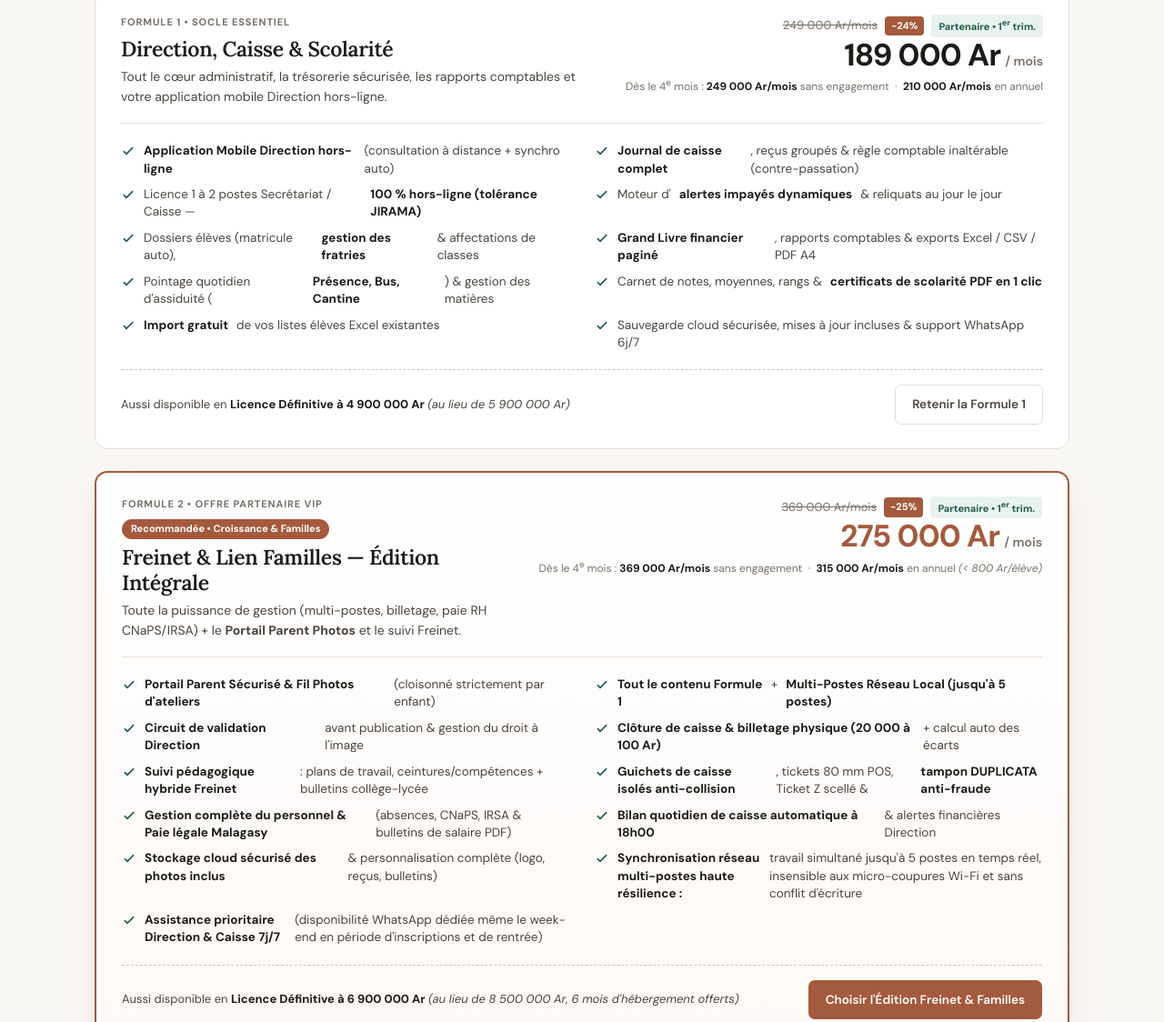
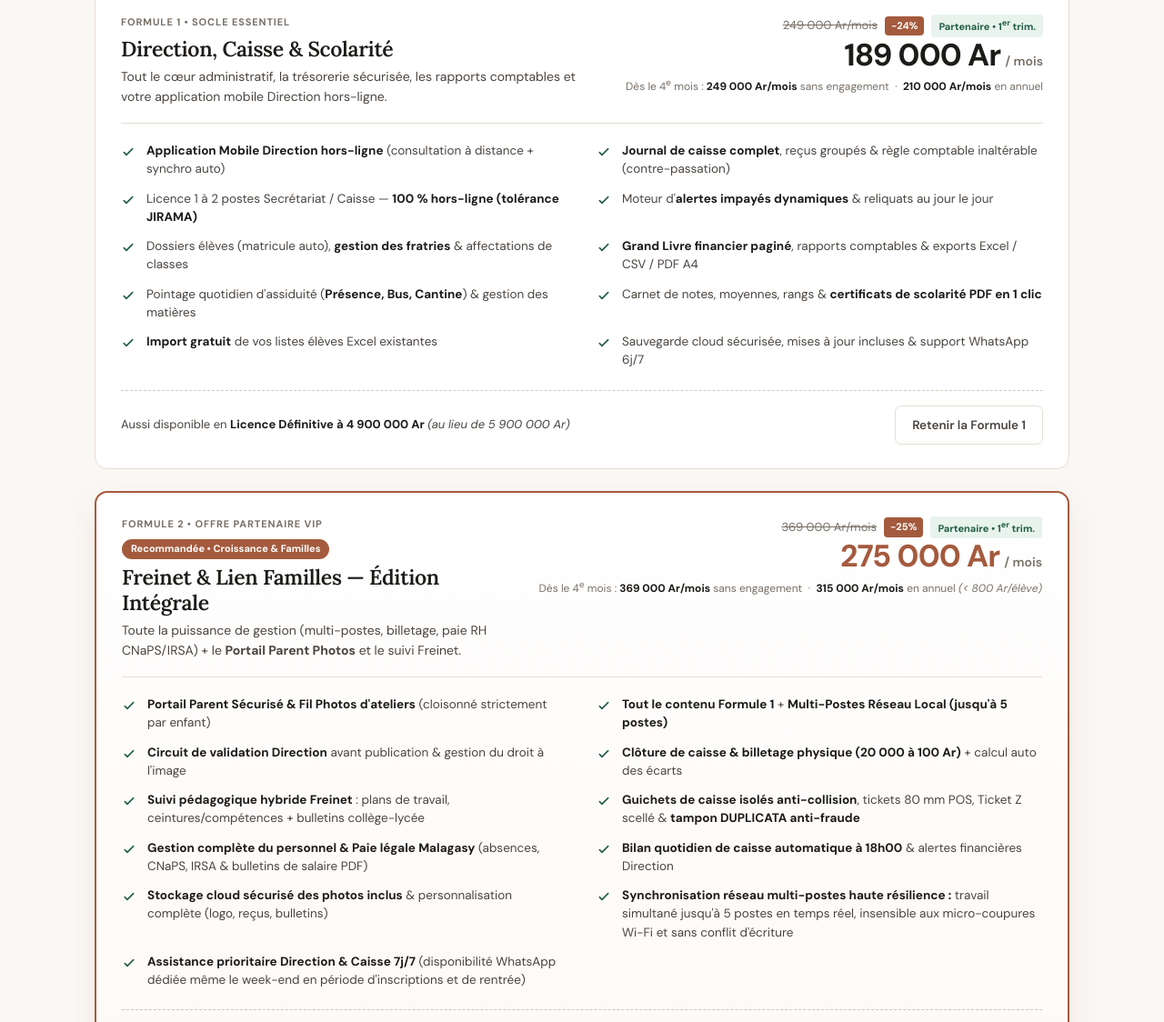
Before and after one commit to ManoaRANDRIANARISOA/prospectus-missi, a website: page public/education/study-agent-freinet.html in a window 1280 px wide. Shown: the part 3551-4675 px from the top of the page at 91% size. Drawn offline with Linux system fonts and the light colour scheme.

Commit message:
fix(css): replace flex with grid on features list and wrap text in span for perfect alignment

```diff
--- a/public/education/study-agent-freinet.html
+++ b/public/education/study-agent-freinet.html
@@ -427,13 +427,33 @@
     .features-2col {
       display: grid;
       grid-template-columns: 1fr 1fr;
-      gap: 9px 28px;
+      gap: 12px 32px;
       list-style: none;
-      margin-bottom: 20px;
+      margin-bottom: 22px;
     }
-    .features-2col li { display: flex; align-items: flex-start; gap: 9px; font-size: 13.5px; color: var(--ink-2); line-height: 1.44; }
-    .features-2col li svg { width: 16px; height: 16px; color: var(--sage); flex-shrink: 0; margin-top: 2px; }
-    .features-2col li strong { color: var(--ink); }
+    .features-2col li {
+      display: grid;
+      grid-template-columns: 18px 1fr;
+      align-items: start;
+      gap: 10px;
+      font-size: 13.5px;
+      color: var(--ink-2);
+      line-height: 1.5;
+    }
+    .features-2col li svg {
+      width: 16px;
+      height: 16px;
+      color: var(--sage);
+      flex-shrink: 0;
+      margin-top: 3px;
+    }
+    .features-2col li span {
+      display: block;
+      min-width: 0;
+    }
+    .features-2col li strong {
+      color: var(--ink);
+    }
 
     .offer-footer-bar {
       display: flex;
@@ -1039,16 +1059,16 @@
             </div>
 
             <ul class="features-2col">
-              <li><svg fill="none" stroke="currentColor" stroke-width="2.5" viewBox="0 0 24 24"><path stroke-linecap="round" stroke-linejoin="round" d="M5 13l4 4L19 7"/></svg><strong>Application Mobile Direction hors-ligne</strong> (consultation à distance + synchro auto)</li>
-              <li><svg fill="none" stroke="currentColor" stroke-width="2.5" viewBox="0 0 24 24"><path stroke-linecap="round" stroke-linejoin="round" d="M5 13l4 4L19 7"/></svg><strong>Journal de caisse complet</strong>, reçus groupés &amp; règle comptable inaltérable (contre-passation)</li>
-              <li><svg fill="none" stroke="currentColor" stroke-width="2.5" viewBox="0 0 24 24"><path stroke-linecap="round" stroke-linejoin="round" d="M5 13l4 4L19 7"/></svg>Licence 1 à 2 postes Secrétariat / Caisse — <strong>100 % hors-ligne (tolérance JIRAMA)</strong></li>
-              <li><svg fill="none" stroke="currentColor" stroke-width="2.5" viewBox="0 0 24 24"><path stroke-linecap="round" stroke-linejoin="round" d="M5 13l4 4L19 7"/></svg>Moteur d'<strong>alertes impayés dynamiques</strong> &amp; reliquats au jour le jour</li>
-              <li><svg fill="none" stroke="currentColor" stroke-width="2.5" viewBox="0 0 24 24"><path stroke-linecap="round" stroke-linejoin="round" d="M5 13l4 4L19 7"/></svg>Dossiers élèves (matricule auto), <strong>gestion des fratries</strong> &amp; affectations de classes</li>
-              <li><svg fill="none" stroke="currentColor" stroke-width="2.5" viewBox="0 0 24 24"><path stroke-linecap="round" stroke-linejoin="round" d="M5 13l4 4L19 7"/></svg><strong>Grand Livre financier paginé</strong>, rapports comptables &amp; exports Excel / CSV / PDF A4</li>
-              <li><svg fill="none" stroke="currentColor" stroke-width="2.5" viewBox="0 0 24 24"><path stroke-linecap="round" stroke-linejoin="round" d="M5 13l4 4L19 7"/></svg>Pointage quotidien d'assiduité (<strong>Présence, Bus, Cantine</strong>) &amp; gestion des matières</li>
-              <li><svg fill="none" stroke="currentColor" stroke-width="2.5" viewBox="0 0 24 24"><path stroke-linecap="round" stroke-linejoin="round" d="M5 13l4 4L19 7"/></svg>Carnet de notes, moyennes, rangs &amp; <strong>certificats de scolarité PDF en 1 clic</strong></li>
-              <li><svg fill="none" stroke="currentColor" stroke-width="2.5" viewBox="0 0 24 24"><path stroke-linecap="round" stroke-linejoin="round" d="M5 13l4 4L19 7"/></svg><strong>Import gratuit</strong> de vos listes élèves Excel existantes</li>
-              <li><svg fill="none" stroke="currentColor" stroke-width="2.5" viewBox="0 0 24 24"><path stroke-linecap="round" stroke-linejoin="round" d="M5 13l4 4L19 7"/></svg>Sauvegarde cloud sécurisée, mises à jour incluses &amp; support WhatsApp 6j/7</li>
+              <li><svg fill="none" stroke="currentColor" stroke-width="2.5" viewBox="0 0 24 24"><path stroke-linecap="round" stroke-linejoin="round" d="M5 13l4 4L19 7"/></svg><span><strong>Application Mobile Direction hors-ligne</strong> (consultation à distance + synchro auto)</span></li>
+              <li><svg fill="none" stroke="currentColor" stroke-width="2.5" viewBox="0 0 24 24"><path stroke-linecap="round" stroke-linejoin="round" d="M5 13l4 4L19 7"/></svg><span><strong>Journal de caisse complet</strong>, reçus groupés &amp; règle comptable inaltérable (contre-passation)</span></li>
+              <li><svg fill="none" stroke="currentColor" stroke-width="2.5" viewBox="0 0 24 24"><path stroke-linecap="round" stroke-linejoin="round" d="M5 13l4 4L19 7"/></svg><span>Licence 1 à 2 postes Secrétariat / Caisse — <strong>100 % hors-ligne (tolérance JIRAMA)</strong></span></li>
+              <li><svg fill="none" stroke="currentColor" stroke-width="2.5" viewBox="0 0 24 24"><path stroke-linecap="round" stroke-linejoin="round" d="M5 13l4 4L19 7"/></svg><span>Moteur d'<strong>alertes impayés dynamiques</strong> &amp; reliquats au jour le jour</span></li>
+              <li><svg fill="none" stroke="currentColor" stroke-width="2.5" viewBox="0 0 24 24"><path stroke-linecap="round" stroke-linejoin="round" d="M5 13l4 4L19 7"/></svg><span>Dossiers élèves (matricule auto), <strong>gestion des fratries</strong> &amp; affectations de classes</span></li>
+              <li><svg fill="none" stroke="currentColor" stroke-width="2.5" viewBox="0 0 24 24"><path stroke-linecap="round" stroke-linejoin="round" d="M5 13l4 4L19 7"/></svg><span><strong>Grand Livre financier paginé</strong>, rapports comptables &amp; exports Excel / CSV / PDF A4</span></li>
+              <li><svg fill="none" stroke="currentColor" stroke-width="2.5" viewBox="0 0 24 24"><path stroke-linecap="round" stroke-linejoin="round" d="M5 13l4 4L19 7"/></svg><span>Pointage quotidien d'assiduité (<strong>Présence, Bus, Cantine</strong>) &amp; gestion des matières</span></li>
+              <li><svg fill="none" stroke="currentColor" stroke-width="2.5" viewBox="0 0 24 24"><path stroke-linecap="round" stroke-linejoin="round" d="M5 13l4 4L19 7"/></svg><span>Carnet de notes, moyennes, rangs &amp; <strong>certificats de scolarité PDF en 1 clic</strong></span></li>
+              <li><svg fill="none" stroke="currentColor" stroke-width="2.5" viewBox="0 0 24 24"><path stroke-linecap="round" stroke-linejoin="round" d="M5 13l4 4L19 7"/></svg><span><strong>Import gratuit</strong> de vos listes élèves Excel existantes</span></li>
+              <li><svg fill="none" stroke="currentColor" stroke-width="2.5" viewBox="0 0 24 24"><path stroke-linecap="round" stroke-linejoin="round" d="M5 13l4 4L19 7"/></svg><span>Sauvegarde cloud sécurisée, mises à jour incluses &amp; support WhatsApp 6j/7</span></li>
             </ul>
 
             <div class="offer-footer-bar">
@@ -1110,17 +1130,17 @@
             </div>
 
             <ul class="features-2col">
-              <li><svg fill="none" stroke="currentColor" stroke-width="2.5" viewBox="0 0 24 24"><path stroke-linecap="round" stroke-linejoin="round" d="M5 13l4 4L19 7"/></svg><strong>Portail Parent Sécurisé &amp; Fil Photos d'ateliers</strong> (cloisonné strictement par enfant)</li>
-              <li><svg fill="none" stroke="currentColor" stroke-width="2.5" viewBox="0 0 24 24"><path stroke-linecap="round" stroke-linejoin="round" d="M5 13l4 4L19 7"/></svg><strong>Tout le contenu Formule 1</strong> + <strong>Multi-Postes Réseau Local (jusqu'à 5 postes)</strong></li>
-              <li><svg fill="none" stroke="currentColor" stroke-width="2.5" viewBox="0 0 24 24"><path stroke-linecap="round" stroke-linejoin="round" d="M5 13l4 4L19 7"/></svg><strong>Circuit de validation Direction</strong> avant publication &amp; gestion du droit à l'image</li>
-              <li><svg fill="none" stroke="currentColor" stroke-width="2.5" viewBox="0 0 24 24"><path stroke-linecap="round" stroke-linejoin="round" d="M5 13l4 4L19 7"/></svg><strong>Clôture de caisse &amp; billetage physique (20 000 à 100 Ar)</strong> + calcul auto des écarts</li>
-              <li><svg fill="none" stroke="currentColor" stroke-width="2.5" viewBox="0 0 24 24"><path stroke-linecap="round" stroke-linejoin="round" d="M5 13l4 4L19 7"/></svg><strong>Suivi pédagogique hybride Freinet</strong> : plans de travail, ceintures/compétences + bulletins collège-lycée</li>
-              <li><svg fill="none" stroke="currentColor" stroke-width="2.5" viewBox="0 0 24 24"><path stroke-linecap="round" stroke-linejoin="round" d="M5 13l4 4L19 7"/></svg><strong>Guichets de caisse isolés anti-collision</strong>, tickets 80 mm POS, Ticket Z scellé &amp; <strong>tampon DUPLICATA anti-fraude</strong></li>
-              <li><svg fill="none" stroke="currentColor" stroke-width="2.5" viewBox="0 0 24 24"><path stroke-linecap="round" stroke-linejoin="round" d="M5 13l4 4L19 7"/></svg><strong>Gestion complète du personnel &amp; Paie légale Malagasy</strong> (absences, CNaPS, IRSA &amp; bulletins de salaire PDF)</li>
-              <li><svg fill="none" stroke="currentColor" stroke-width="2.5" viewBox="0 0 24 24"><path stroke-linecap="round" stroke-linejoin="round" d="M5 13l4 4L19 7"/></svg><strong>Bilan quotidien de caisse automatique à 18h00</strong> &amp; alertes financières Direction</li>
-              <li><svg fill="none" stroke="currentColor" stroke-width="2.5" viewBox="0 0 24 24"><path stroke-linecap="round" stroke-linejoin="round" d="M5 13l4 4L19 7"/></svg><strong>Stockage cloud sécurisé des photos inclus</strong> &amp; personnalisation complète (logo, reçus, bulletins)</li>
-              <li><svg fill="none" stroke="currentColor" stroke-width="2.5" viewBox="0 0 24 24"><path stroke-linecap="round" stroke-linejoin="round" d="M5 13l4 4L19 7"/></svg><strong>Synchronisation réseau multi-postes haute résilience :</strong> travail simultané jusqu'à 5 postes en temps réel, insensible aux micro-coupures Wi-Fi et sans conflit d'écriture</li>
-              <li><svg fill="none" stroke="currentColor" stroke-width="2.5" viewBox="0 0 24 24"><path stroke-linecap="round" stroke-linejoin="round" d="M5 13l4 4L19 7"/></svg><strong>Assistance prioritaire Direction &amp; Caisse 7j/7</strong> (disponibilité WhatsApp dédiée même le week-end en période d'inscriptions et de rentrée)</li>
+              <li><svg fill="none" stroke="currentColor" stroke-width="2.5" viewBox="0 0 24 24"><path stroke-linecap="round" stroke-linejoin="round" d="M5 13l4 4L19 7"/></svg><span><strong>Portail Parent Sécurisé &amp; Fil Photos d'ateliers</strong> (cloisonné strictement par enfant)</span></li>
+              <li><svg fill="none" stroke="currentColor" stroke-width="2.5" viewBox="0 0 24 24"><path stroke-linecap="round" stroke-linejoin="round" d="M5 13l4 4L19 7"/></svg><span><strong>Tout le contenu Formule 1</strong> + <strong>Multi-Postes Réseau Local (jusqu'à 5 postes)</strong></span></li>
+              <li><svg fill="none" stroke="currentColor" stroke-width="2.5" viewBox="0 0 24 24"><path stroke-linecap="round" stroke-linejoin="round" d="M5 13l4 4L19 7"/></svg><span><strong>Circuit de validation Direction</strong> avant publication &amp; gestion du droit à l'image</span></li>
+              <li><svg fill="none" stroke="currentColor" stroke-width="2.5" viewBox="0 0 24 24"><path stroke-linecap="round" stroke-linejoin="round" d="M5 13l4 4L19 7"/></svg><span><strong>Clôture de caisse &amp; billetage physique (20 000 à 100 Ar)</strong> + calcul auto des écarts</span></li>
+              <li><svg fill="none" stroke="currentColor" stroke-width="2.5" viewBox="0 0 24 24"><path stroke-linecap="round" stroke-linejoin="round" d="M5 13l4 4L19 7"/></svg><span><strong>Suivi pédagogique hybride Freinet</strong> : plans de travail, ceintures/compétences + bulletins collège-lycée</span></li>
+              <li><svg fill="none" stroke="currentColor" stroke-width="2.5" viewBox="0 0 24 24"><path stroke-linecap="round" stroke-linejoin="round" d="M5 13l4 4L19 7"/></svg><span><strong>Guichets de caisse isolés anti-collision</strong>, tickets 80 mm POS, Ticket Z scellé &amp; <strong>tampon DUPLICATA anti-fraude</strong></span></li>
+              <li><svg fill="none" stroke="currentColor" stroke-width="2.5" viewBox="0 0 24 24"><path stroke-linecap="round" stroke-linejoin="round" d="M5 13l4 4L19 7"/></svg><span><strong>Gestion complète du personnel &amp; Paie légale Malagasy</strong> (absences, CNaPS, IRSA &amp; bulletins de salaire PDF)</span></li>
+              <li><svg fill="none" stroke="currentColor" stroke-width="2.5" viewBox="0 0 24 24"><path stroke-linecap="round" stroke-linejoin="round" d="M5 13l4 4L19 7"/></svg><span><strong>Bilan quotidien de caisse automatique à 18h00</strong> &amp; alertes financières Direction</span></li>
+              <li><svg fill="none" stroke="currentColor" stroke-width="2.5" viewBox="0 0 24 24"><path stroke-linecap="round" stroke-linejoin="round" d="M5 13l4 4L19 7"/></svg><span><strong>Stockage cloud sécurisé des photos inclus</strong> &amp; personnalisation complète (logo, reçus, bulletins)</span></li>
+              <li><svg fill="none" stroke="currentColor" stroke-width="2.5" viewBox="0 0 24 24"><path stroke-linecap="round" stroke-linejoin="round" d="M5 13l4 4L19 7"/></svg><span><strong>Synchronisation réseau multi-postes haute résilience :</strong> travail simultané jusqu'à 5 postes en temps réel, insensible aux micro-coupures Wi-Fi et sans conflit d'écriture</span></li>
+              <li><svg fill="none" stroke="currentColor" stroke-width="2.5" viewBox="0 0 24 24"><path stroke-linecap="round" stroke-linejoin="round" d="M5 13l4 4L19 7"/></svg><span><strong>Assistance prioritaire Direction &amp; Caisse 7j/7</strong> (disponibilité WhatsApp dédiée même le week-end en période d'inscriptions et de rentrée)</span></li>
             </ul>
 
             <div class="offer-footer-bar">
```
